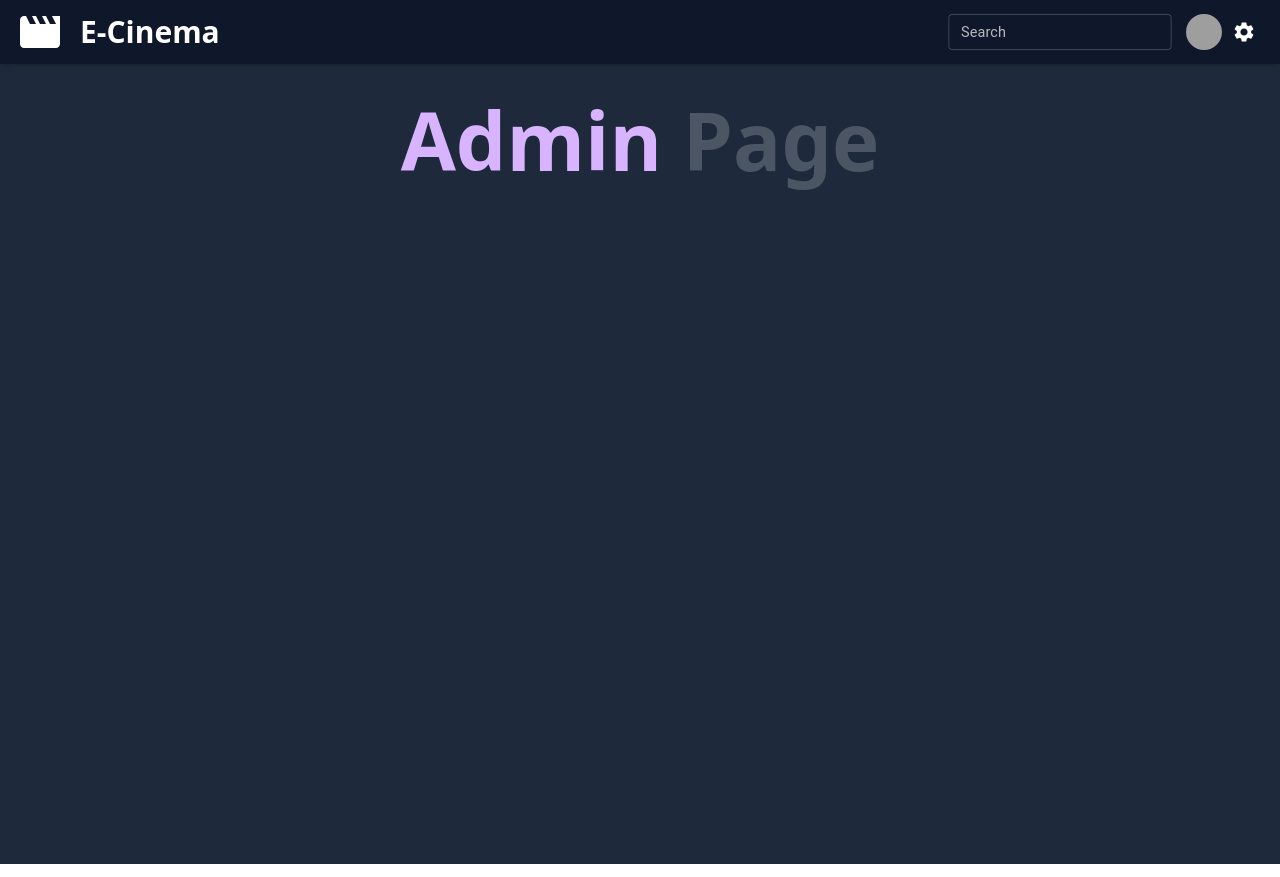
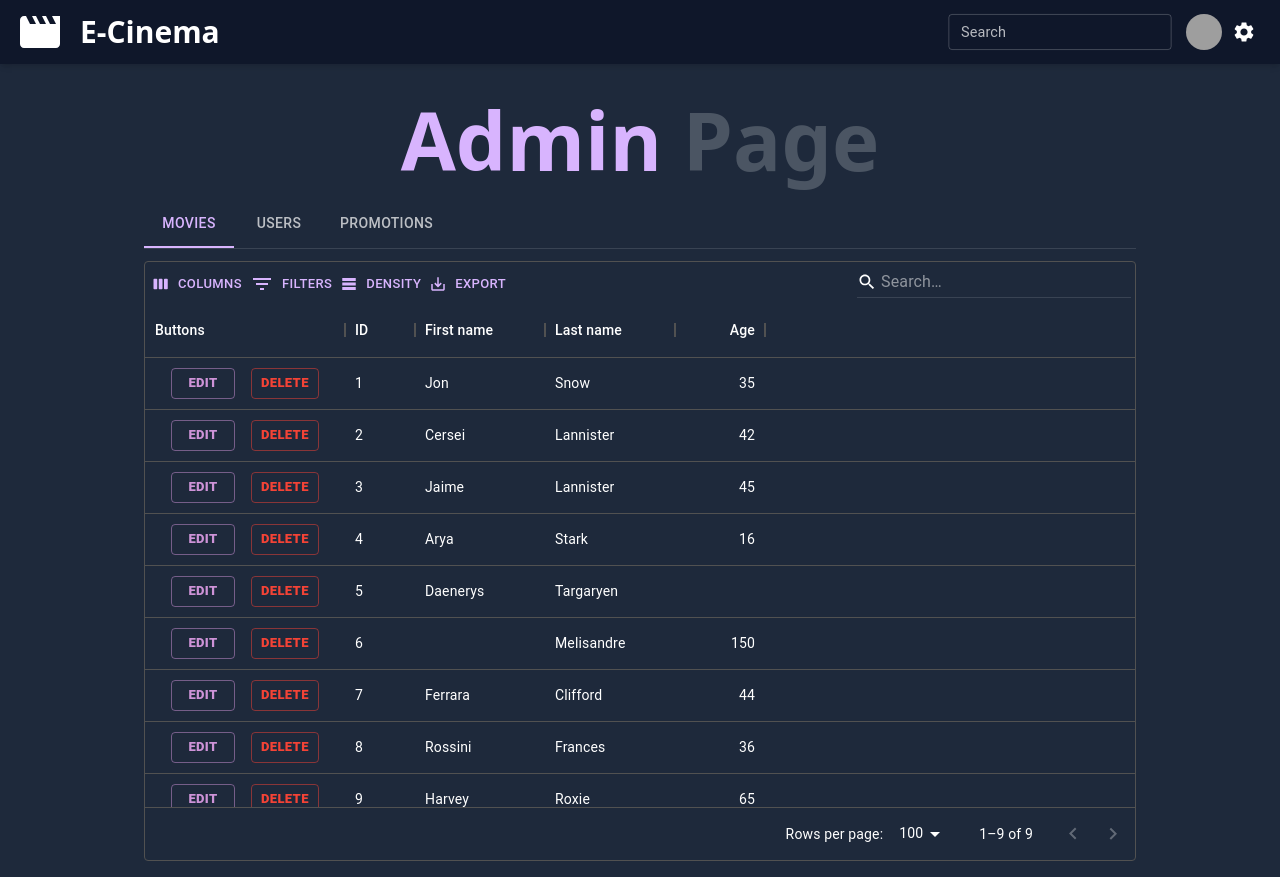
Before and after one commit to Razvan789/4050-FrontEnd, a Next.js app: page /adminPage in a window 1280 px wide. Built offline with nearby package versions, Linux system fonts and the light colour scheme; grey boxes are pictures that could not be loaded.

Commit message:
Finished layout for admin page

```diff
--- a/src/pages/adminPage.tsx
+++ b/src/pages/adminPage.tsx
@@ -1,8 +1,68 @@
-import React from 'react'
 import Layout from '../components/layout'
 import Head from 'next/head'
+import { DataGrid, GridToolbar, GridColDef, GridRenderCellParams } from '@mui/x-data-grid';
+import { Box } from '@mui/system';
+import Tabs from '@mui/material/Tabs';
+import Tab from '@mui/material/Tab';
+import { useState } from 'react'
+import { Button } from '@mui/material';
 
-export default function adminPage() {
+const rows = [
+    { id: 1, lastName: 'Snow', firstName: 'Jon', age: 35 },
+    { id: 2, lastName: 'Lannister', firstName: 'Cersei', age: 42 },
+    { id: 3, lastName: 'Lannister', firstName: 'Jaime', age: 45 },
+    { id: 4, lastName: 'Stark', firstName: 'Arya', age: 16 },
+    { id: 5, lastName: 'Targaryen', firstName: 'Daenerys', age: null },
+    { id: 6, lastName: 'Melisandre', firstName: null, age: 150 },
+    { id: 7, lastName: 'Clifford', firstName: 'Ferrara', age: 44 },
+    { id: 8, lastName: 'Frances', firstName: 'Rossini', age: 36 },
+    { id: 9, lastName: 'Roxie', firstName: 'Harvey', age: 65 },
+
+];
+
+const columns: GridColDef[] = [
+    {
+        field: 'buttons',
+        headerName: 'Buttons',
+        width: 200,
+        renderCell: (params) => (
+            <span className=''>
+                <Button
+                    color="secondary"
+                    variant="outlined"
+                    size="small"
+                    className='font-extrabold'
+                    style={{ marginLeft: 16 }}
+                    tabIndex={params.hasFocus ? 0 : -1}
+                >
+                    Edit
+                </Button>
+                <Button
+                    color='error'
+                    variant="outlined"
+                    size="small"
+                    className='font-extrabold'
+                    style={{ marginLeft: 16 }}
+                    tabIndex={params.hasFocus ? 0 : -1}
+                >
+                Delete
+                </Button>
+            </span>
+        ),
+    },
+    { field: 'id', headerName: 'ID', width: 70 },
+    { field: 'firstName', headerName: 'First name', width: 130 },
+    { field: 'lastName', headerName: 'Last name', width: 130 },
+    { field: 'age', headerName: 'Age', type: 'number', width: 90 },
+];
+
+export default function AdminPage() {
+    const [tabValue, setTabValue] = useState(0);
+
+    const handleTabChange = (event: React.SyntheticEvent, newValue: number) => {
+        setTabValue(newValue);
+    };
+
     return (
         <Layout>
             <Head>
@@ -10,13 +70,104 @@ export default function adminPage() {
                 <meta name="description" content="Generated by create-t3-app" />
                 <link rel="icon" href="/favicon.ico" />
             </Head>
-            <main className="container mx-auto flex flex-col min-h-screen p-4">
+            <main className="container mx-auto flex flex-col min-h-screen p-4 max-w-5xl">
                 <h1 className="w-full text-center text-5xl md:text-[5rem] leading-normal font-extrabold text-gray-600">
                     <span className="text-purple-300">Admin</span> Page
                 </h1>
+                <Box sx={{ borderBottom: 1, borderColor: 'divider' }}>
+                    <Tabs value={tabValue} onChange={handleTabChange} aria-label="basic tabs example">
+                        <Tab label="Movies" {...a11yProps(0)} />
+                        <Tab label="Users" {...a11yProps(1)} />
+                        <Tab label="Promotions" {...a11yProps(2)} />
+                    </Tabs>
+                </Box>
+                <TabPanel value={tabValue} index={0}>
+                    <Box sx={{ height: 600, width: 1 }}>
+                        <DataGrid
+                            rows={rows}
+                            columns={columns}
+                            components={{ Toolbar: GridToolbar }}
+                            componentsProps={{
+                                toolbar: {
+
+                                    showQuickFilter: true,
+                                    quickFilterProps: { debounceMs: 500 },
+                                },
+                            }}
+                        />
+                    </Box>
+                </TabPanel>
+                <TabPanel value={tabValue} index={1}>
+                    <Box sx={{ height: 600, width: 1 }}>
+                        <DataGrid
+                            rows={rows.slice(0, 6)}
+                            columns={columns}
+                            components={{ Toolbar: GridToolbar }}
+                            componentsProps={{
+                                toolbar: {
+
+                                    showQuickFilter: true,
+                                    quickFilterProps: { debounceMs: 500 },
+                                },
+                            }}
+                        />
+                    </Box>
+                </TabPanel>
+                <TabPanel value={tabValue} index={2}>
+                    <Box sx={{ height: 600, width: 1 }}>
+                        <DataGrid
+                            rows={rows.slice(0, 2)}
+                            columns={columns}
+                            components={{ Toolbar: GridToolbar }}
+                            componentsProps={{
+                                toolbar: {
+
+                                    showQuickFilter: true,
+                                    quickFilterProps: { debounceMs: 500 },
+                                },
+                            }}
+                        />
+                    </Box>
+                </TabPanel>
+
+
             </main>
         </Layout>
 
-
     )
 }
+
+
+//Tab Helper Functions
+
+interface TabPanelProps {
+    children?: React.ReactNode;
+    index: number;
+    value: number;
+}
+function a11yProps(index: number) {
+    return {
+        id: `simple-tab-${index}`,
+        'aria-controls': `simple-tabpanel-${index}`,
+    };
+}
+
+function TabPanel(props: TabPanelProps) {
+    const { children, value, index, ...other } = props;
+
+    return (
+        <div
+            role="tabpanel"
+            hidden={value !== index}
+            id={`simple-tabpanel-${index}`}
+            aria-labelledby={`simple-tab-${index}`}
+            {...other}
+        >
+            {value === index && (
+                <Box className='pt-3'>
+                    {children}
+                </Box>
+            )}
+        </div>
+    );
+}
--- a/src/pages/index.tsx
+++ b/src/pages/index.tsx
@@ -5,6 +5,7 @@ import Layout from "../components/layout";
 import { User } from "../utils/user";
 import Card from "../components/card";
 import CardContainer from "../components/cardContainer";
+import {useState} from "react";
 
 interface HomeProps {
   user: User;
--- a/src/styles/globals.css
+++ b/src/styles/globals.css
@@ -6,6 +6,7 @@
 /* width */
 ::-webkit-scrollbar {
     width: 5px;
+    height: 5px;
   }
 
   /* Track */
```
